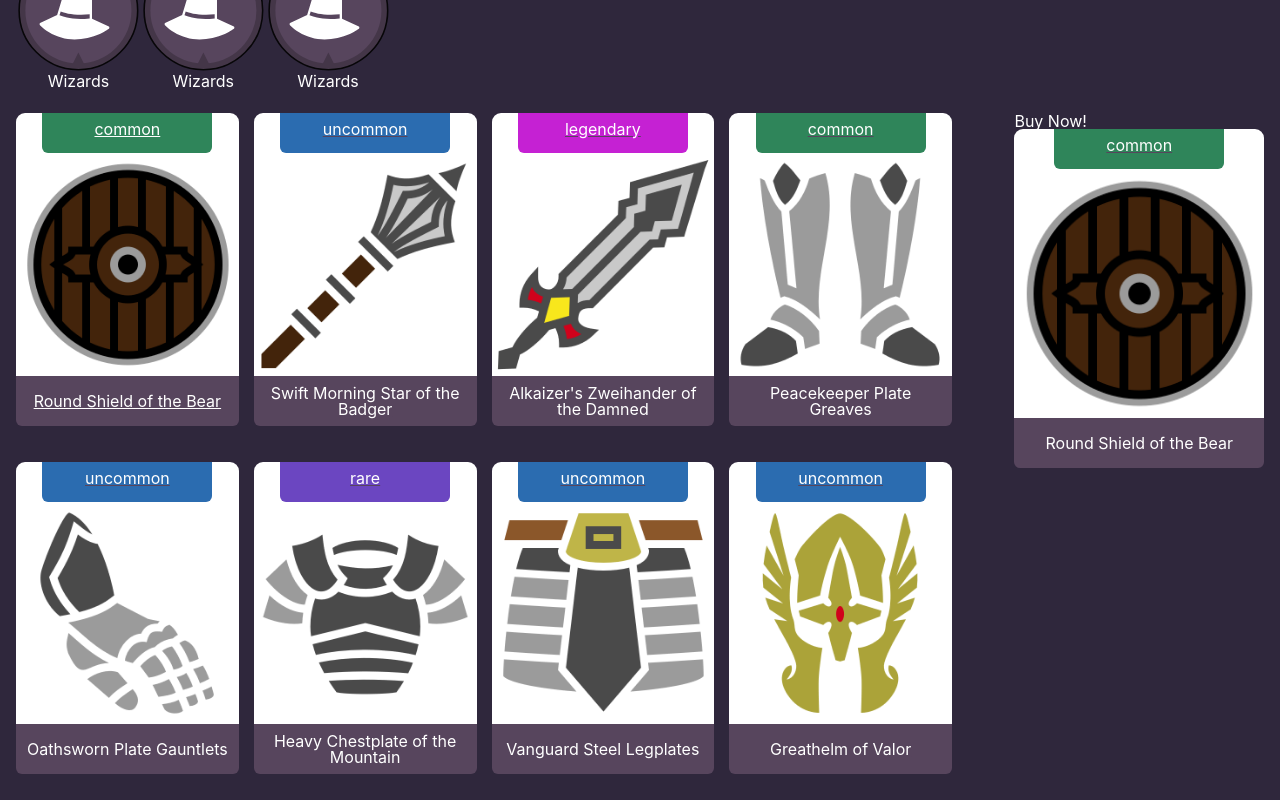
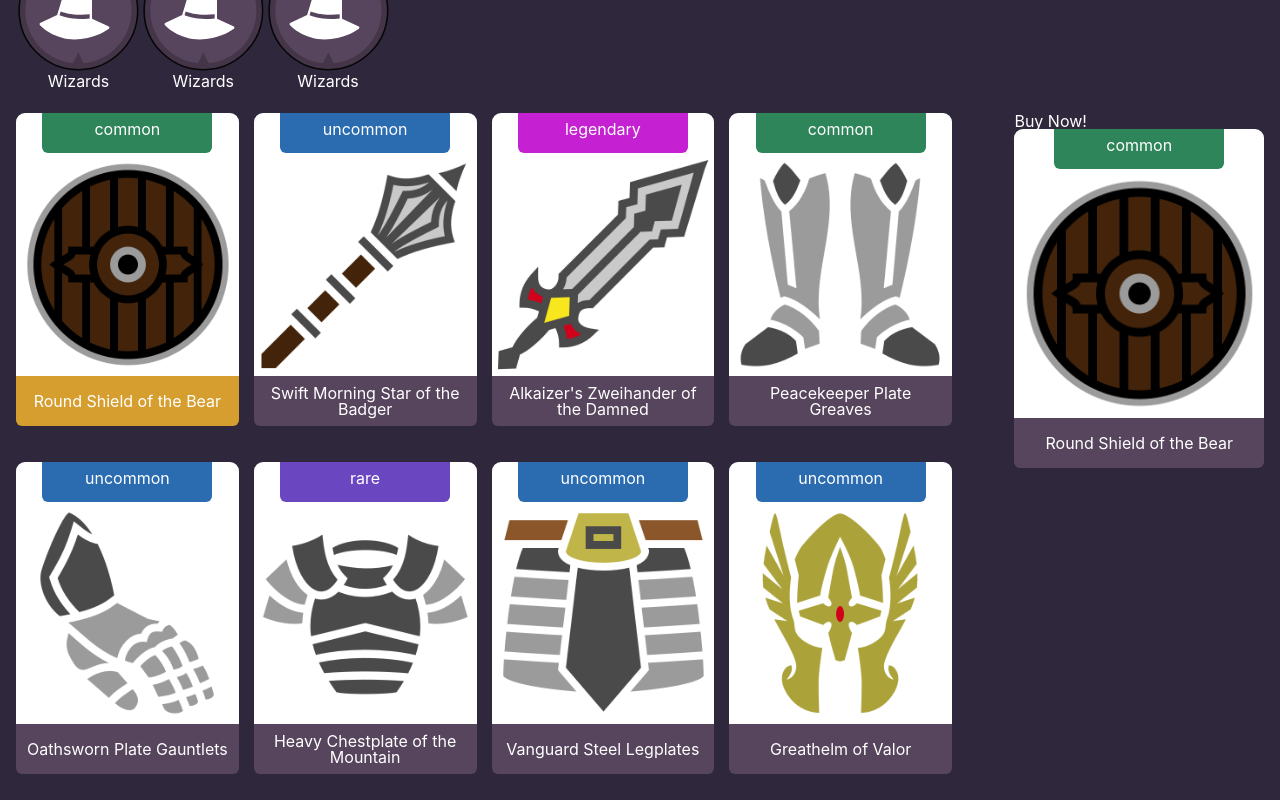
Before and after one commit to FahadHameed89/React-Redux-Router---RPG-Shop-Team-Project, a React (Create React App) app: page /products in a window 1280 px wide. In both pictures the pointer is over the element 127 px from the left and 1352 px from the top of the page. Shown: the part 952-1752 px from the top of the page. Built offline with nearby package versions, Linux system fonts and the light colour scheme.

Commit message:
Added hover effect to product card list

```diff
--- a/src/product/css/product-list.css
+++ b/src/product/css/product-list.css
@@ -40,6 +40,11 @@
   min-width: 200px;
 }
 
+.product-card a{
+  text-decoration: none;
+}
+
+
 .product-card .item-name {
   display: flex;
   justify-content: center;
@@ -50,6 +55,10 @@
   text-align: center;
   color: white;
   background-color: #57455D;
+}
+
+.product-card:hover .item-name {
+  background-color: #D69E2E;
 }
 
 .item-name p {
```
